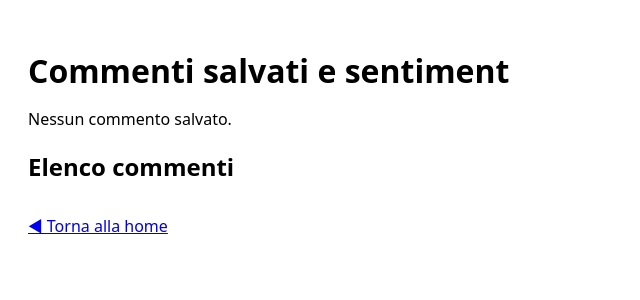
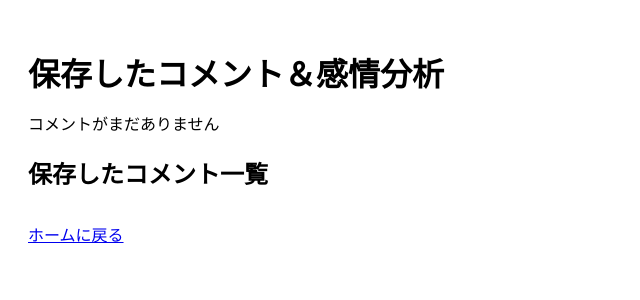
Before and after one commit to El-Merendeiro/Study_python, a Flask app: page /comments in a window 1280 px wide. Shown: the top 300 px of the page, without its empty margins (0-640 px from the left). Run offline with Flask 3, Linux system fonts and the light colour scheme.

Commit message:
Reddit comment query

```diff
--- a/sentiment-analyzer/app.py
+++ b/sentiment-analyzer/app.py
@@ -3,12 +3,19 @@
 
 from flask import Flask, request, render_template
 from transformers import pipeline
+from config import REDDIT_CLIENT_ID, REDDIT_CLIENT_SECRET, REDDIT_USER_AGENT
+import praw
 
-# Variabili globali
+# Variabile
 comments_list = []
 sentiment_label_list = []
 sentiment_score_list = []
 sentiment_analyzer = pipeline("sentiment-analysis")
+
+reddit = praw.Reddit(\
+client_id=REDDIT_CLIENT_ID,\
+client_secret=REDDIT_CLIENT_SECRET,\
+user_agent=REDDIT_USER_AGENT)
 
 app = Flask(__name__)
 
@@ -40,5 +47,21 @@ def comments_page():
                            sentiment_score_list=sentiment_score_list)
 
 
+def get_top_comments(product_name, limit=100):
+  query = product_name
+  reddit_comment = []
+
+
+  for submission in reddit.subreddit("all").search(query, limit=10, sort="top"):
+    submission.comments.replace_more(limit=0)  # evita placeholder
+    for comment in submission.comments.list():
+      reddit_comment.append({"body": comment.body, "score": comment.score})
+  reddit_comment = sorted(reddit_comment, key=lambda x: x["score"], reverse=True)
+
+
+  return reddit_comment[:limit]
+
+
+
 if __name__ == '__main__':
     app.run(debug=True)
--- a/sentiment-analyzer/templates/comments.html
+++ b/sentiment-analyzer/templates/comments.html
@@ -1,10 +1,10 @@
 <!DOCTYPE html>
-<html lang="it">
+<html lang="ja">
 <head>
   <meta charset="utf-8" />
-  <title>Commenti analizzati - iPhone 17</title>
+  <title>保存したコメント</title>
   <meta name="viewport" content="width=device-width,initial-scale=1" />
-  <!-- Chart.js CDN (versione compatta) -->
+  <!-- Chart.js CDN (軽量版) -->
   <script src="https://cdn.jsdelivr.net/npm/chart.js"></script>
   <style>
     body { font-family: system-ui, -apple-system, "Segoe UI", Roboto, "Helvetica Neue", Arial; padding: 20px; }
@@ -16,35 +16,35 @@
   </style>
 </head>
 <body>
-  <h1>Commenti salvati e sentiment</h1>
+  <h1>保存したコメント＆感情分析</h1>
 
   {% if comments_list and sentiment_label_list %}
   <div class="chart-container">
     <canvas id="sentimentChart" width="700" height="200"></canvas>
   </div>
   {% else %}
-    <p>Nessun commento salvato.</p>
+    <p>コメントがまだありません</p>
   {% endif %}
 
-  <h2>Elenco commenti</h2>
+  <h2>保存したコメント一覧</h2>
   <div id="commentsArea">
     {% if comments_list %}
       {% for i in range(comments_list|length) %}
         <div class="list-item">
-          <div><strong>Commento:</strong> {{ comments_list[i] }}</div>
+          <div><strong>コメント:</strong> {{ comments_list[i] }}</div>
           <div class="meta">
-            <strong>Sentiment:</strong> {{ sentiment_label_list[i] }} &nbsp;|&nbsp;
-            <strong>Score:</strong> {{ (sentiment_score_list[i] if sentiment_score_list[i] is not none else 0)|round(3) }}
+            <strong>ラベル:</strong> {{ sentiment_label_list[i] }} &nbsp;|&nbsp;
+            <strong>信頼度:</strong> {{ (sentiment_score_list[i] if sentiment_score_list[i] is not none else 0)|round(3) }}
           </div>
         </div>
       {% endfor %}
     {% endif %}
   </div>
 
-  <a href="/">◀ Torna alla home</a>
+  <a href="/">ホームに戻る</a>
 
   <script>
-    // Costruisco l'array JS dai tre array passati dal server (sicuro usando tojson per ogni elemento)
+    // サーバーから渡された3つの配列を使ってJSの配列を作成
     const comments = [];
     {% for i in range(comments_list|length) %}
     comments.push({
@@ -54,7 +54,7 @@
     });
     {% endfor %}
 
-    // Calcolo contatori
+    // カウント処理
     let positiveCount = 0;
     let negativeCount = 0;
     let neutralCount = 0;
@@ -65,36 +65,36 @@
       else neutralCount++;
     }
 
-    // Se non ci sono commenti, non disegno il grafico
+    // コメントが存在する場合のみグラフを描画
     if (comments.length > 0) {
       const ctx = document.getElementById('sentimentChart').getContext('2d');
 
-      // Grafico a barre orizzontali (indexAxis: 'y')
+      // 横棒グラフ (indexAxis: 'y')
       const chart = new Chart(ctx, {
         type: 'bar',
         data: {
-          labels: ['Positive', 'Negative', 'Neutral'],
+          labels: ['ポジティブ', 'ネガティブ', 'ニュートラル'],
           datasets: [{
-            label: 'Numero commenti',
+            label: 'コメント数',
             data: [positiveCount, negativeCount, neutralCount],
-            // colori minimi per chiarezza
+            // バーの色設定
             backgroundColor: [
-              'rgba(75, 192, 192, 0.7)',
-              'rgba(255, 99, 132, 0.7)',
-              'rgba(201, 203, 207, 0.7)'
+              'rgba(75, 192, 192, 0.7)',   // 緑系
+              'rgba(255, 99, 132, 0.7)',   // 赤系
+              'rgba(201, 203, 207, 0.7)'   // グレー
             ],
             borderWidth: 0
           }]
         },
         options: {
-          indexAxis: 'y', // rende le barre orizzontali
+          indexAxis: 'y', // 横棒にする
           scales: {
             x: { beginAtZero: true, ticks: { precision: 0 } }
           },
           responsive: true,
           plugins: {
-            legend: { display: false },
-            tooltip: { enabled: true }
+            legend: { display: false },   // 凡例を非表示
+            tooltip: { enabled: true }    // ツールチップを有効化
           }
         }
       });
```
Also changed, not shown: sentiment-analyzer/templates/home.html (+8 -1 lines), 1 other file.
